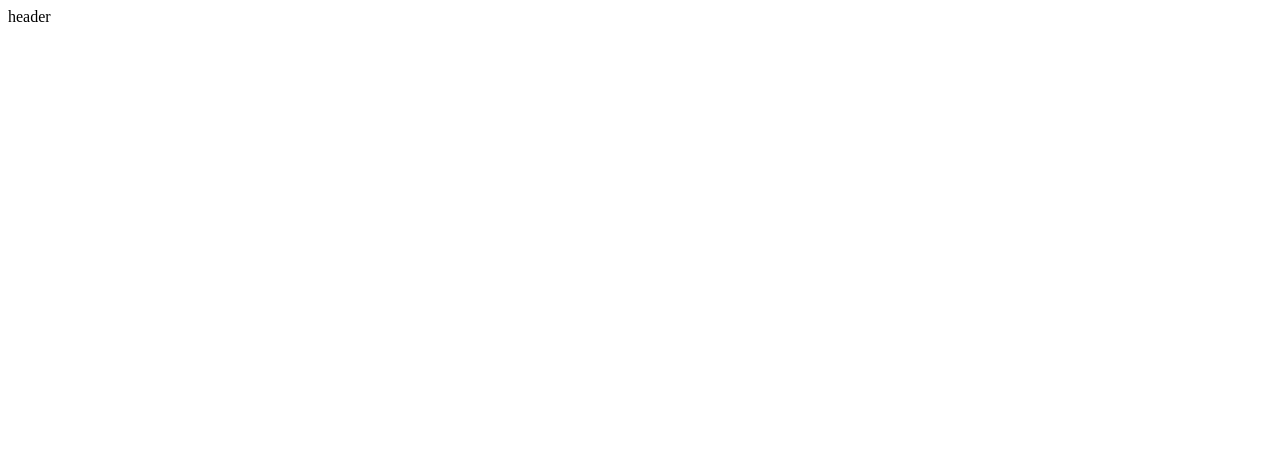
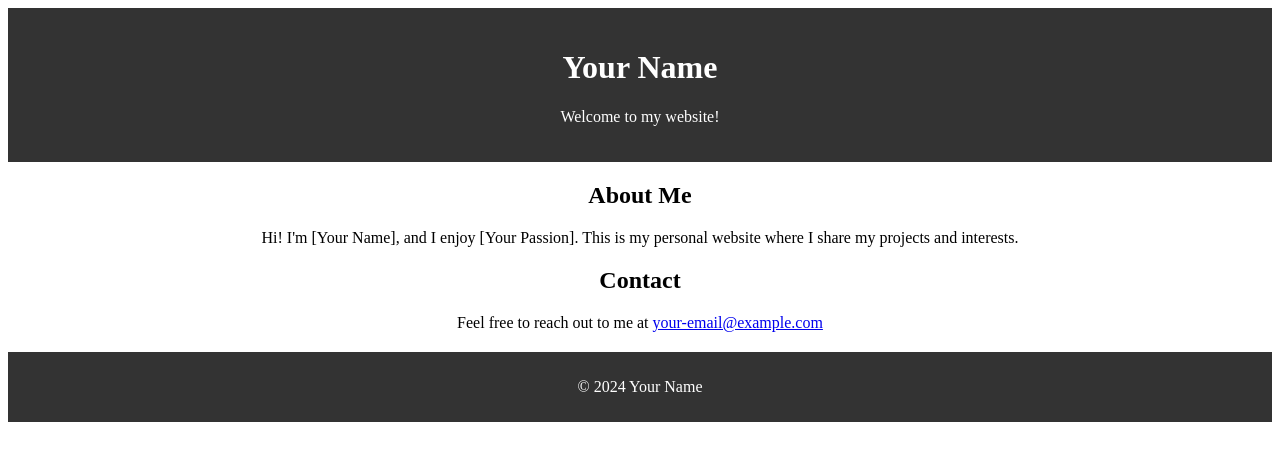
Before and after one commit to gtesterman/mywebsite, a plain HTML site: page website.html in a window 1280 px wide. Drawn offline with Linux system fonts and the light colour scheme.

Commit message:
Update website.html

```diff
--- a/website.html
+++ b/website.html
@@ -1 +1,30 @@
-header
+<!DOCTYPE html>
+<html lang="en">
+<head>
+    <meta charset="UTF-8">
+    <meta name="viewport" content="width=device-width, initial-scale=1.0">
+    <title>Your Name</title>
+</head>
+<body>
+
+    <header style="text-align:center; background-color:#333; color:white; padding:20px;">
+        <h1>Your Name</h1>
+        <p>Welcome to my website!</p>
+    </header>
+
+    <section style="text-align:center; margin:20px;">
+        <h2>About Me</h2>
+        <p>Hi! I'm [Your Name], and I enjoy [Your Passion]. This is my personal website where I share my projects and interests.</p>
+    </section>
+
+    <section style="text-align:center; margin:20px;">
+        <h2>Contact</h2>
+        <p>Feel free to reach out to me at <a href="mailto:your-email@example.com">your-email@example.com</a></p>
+    </section>
+
+    <footer style="text-align:center; background-color:#333; color:white; padding:10px;">
+        <p>&copy; 2024 Your Name</p>
+    </footer>
+
+</body>
+</html>
```
